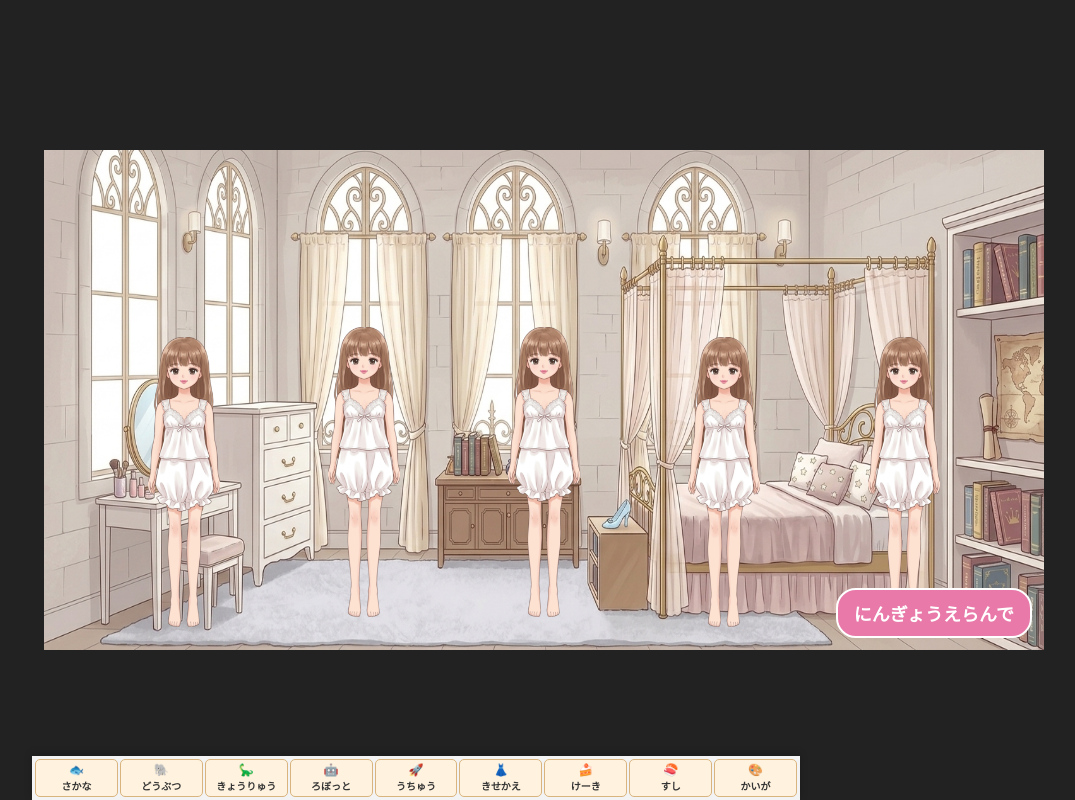
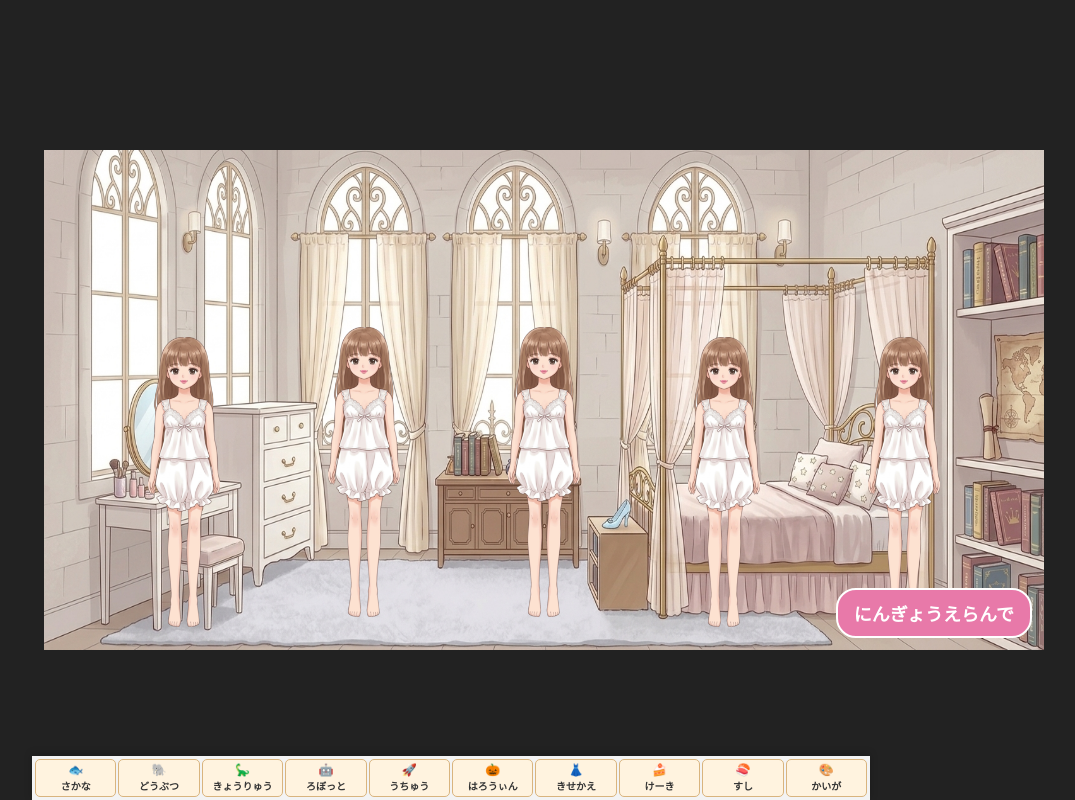
Before and after one commit to sono-togoshi/princess-kisekake, a plain HTML site: page index.html in a window 1280 px wide. Shown: the whole page, without its empty margins (96-1171 px from the left). Drawn offline with nearby package versions, Linux system fonts and the light colour scheme; no server answers.

Commit message:
Update index.html

```diff
--- a/index.html
+++ b/index.html
@@ -10,16 +10,15 @@
 
 <style>
 
-
-/* 9つの施設への共通ショートカット */
+/* 10の施設への共通ショートカット */
 #siteNav {
     position: fixed;
     left: 10%;
     bottom: 0;
-    width: 60%;
+    width: 65%;
     z-index: 1000;
     display: grid;
-    grid-template-columns: repeat(9, 1fr);
+    grid-template-columns: repeat(10, 1fr);
     gap: 2px;
     padding: 3px;
     background: rgba(255, 255, 255, 0.95);
@@ -47,11 +46,6 @@
     #siteNav {
         grid-template-columns: repeat(5, 1fr);
     }
-}
-
-
-* {
-    box-sizing: border-box;
 }
 
 body {
@@ -244,6 +238,10 @@ loadDolls();
         <span>🚀</span>うちゅう
     </a>
 
+<a href="https://sono-togoshi.github.io/web-halloween/">
+    <span>🎃</span>はろうぃん
+</a>
+
     <a href="https://sono-togoshi.github.io/princess-kisekake/">
     <span>👗</span>きせかえ
 </a>
@@ -260,5 +258,6 @@ loadDolls();
 </nav>
 
 
+
 </body>
 </html>
```
